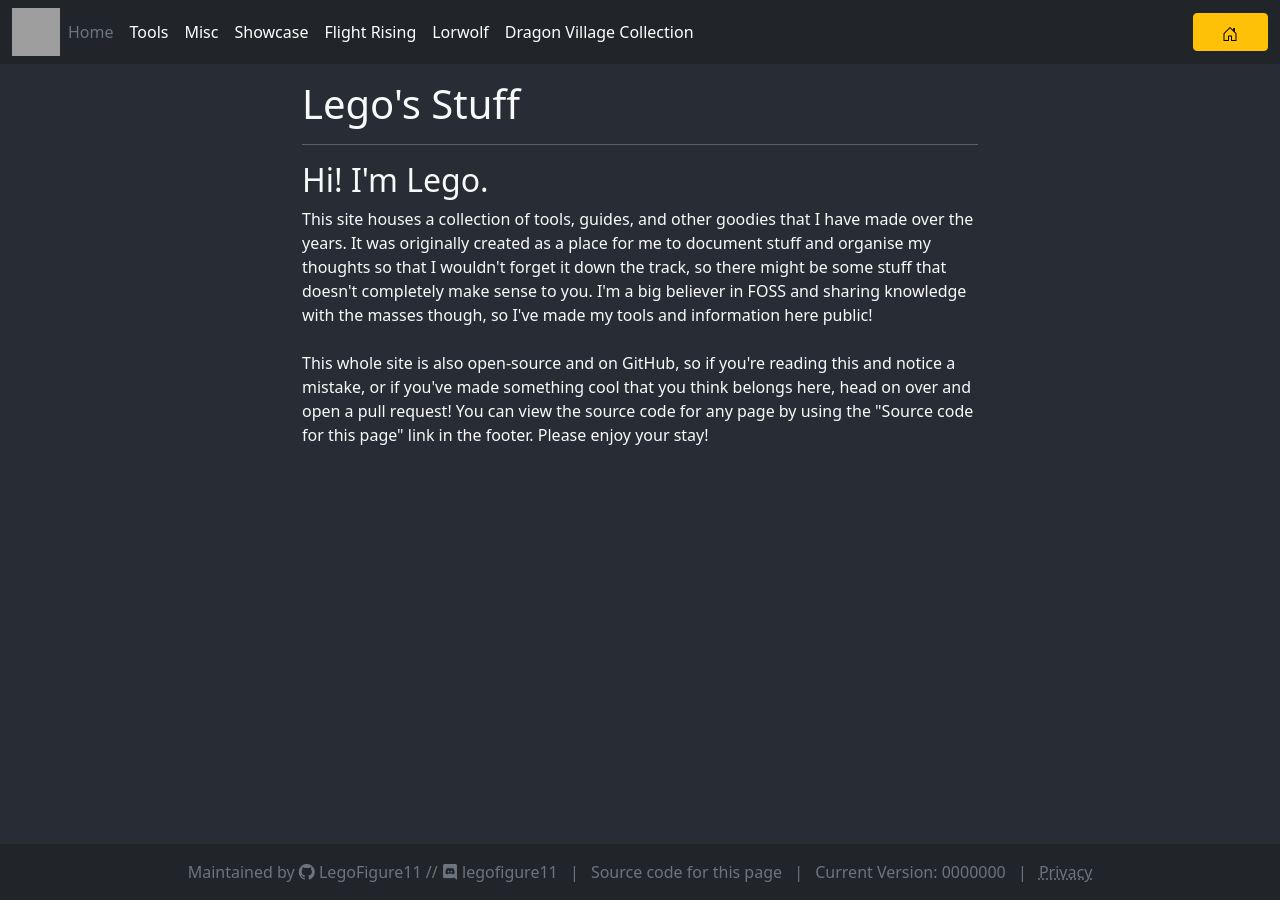
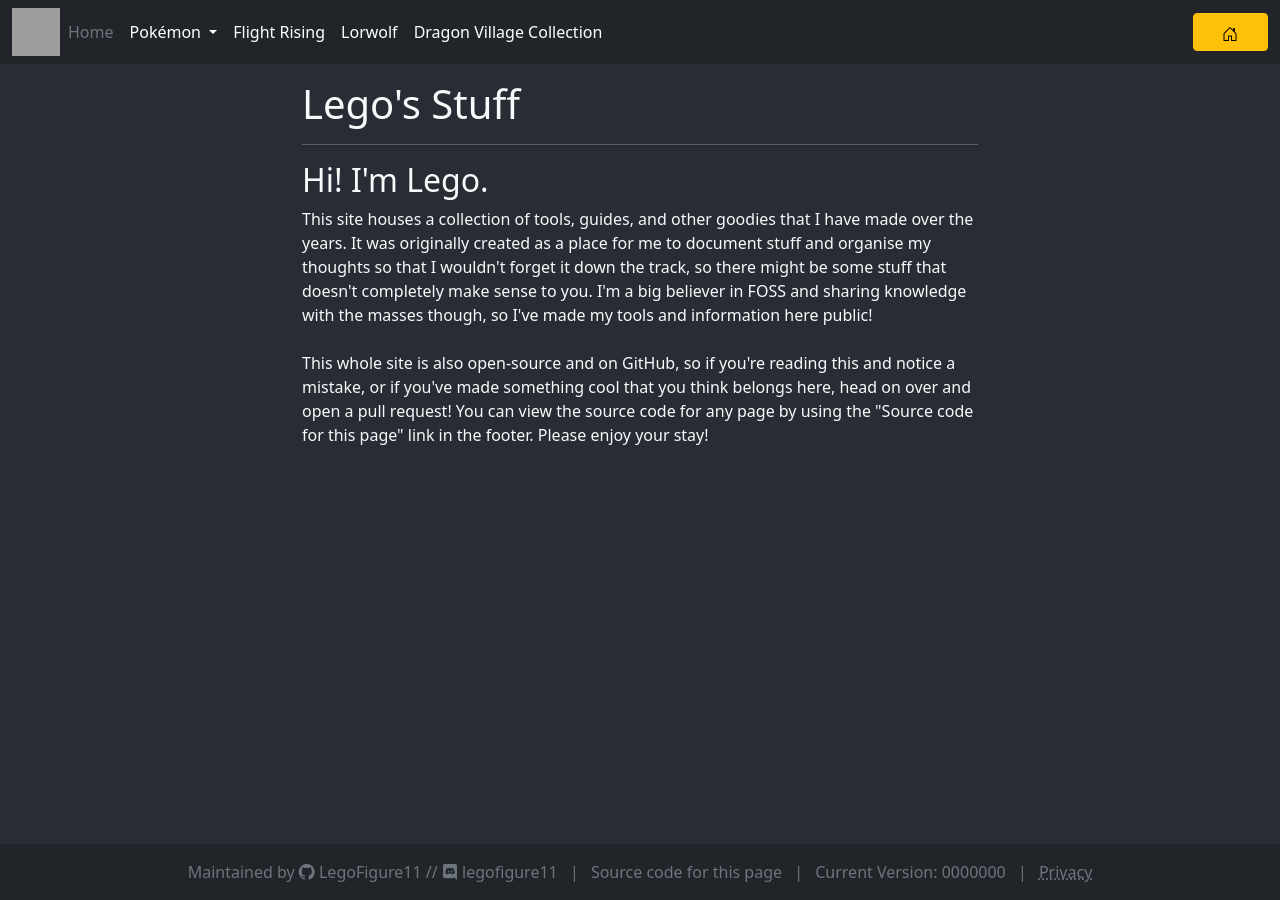
Before and after one commit to LegoFigure11/legofigure11.github.io, a Jekyll site: the page built from index.html, in a window 1280 px wide. Built offline with Jekyll 4.4.1, drawn with Linux system fonts in a browser that asks for light colours; comment, search, counter and statistics services are not loaded; grey boxes are pictures that could not be loaded.

Commit message:
Consolidate Pokemon subpages in navbar

```diff
--- a/_includes/shared/header/content.html
+++ b/_includes/shared/header/content.html
@@ -11,14 +11,15 @@
         <li class="nav-item">
           <a href="/" class="nav-link px-2 text-white" id="nav-home">Home</a>
         </li>
-        <li class="nav-item">
-          <a href="/tools/" class="nav-link px-2 text-white" id="nav-tools">Tools</a>
-        </li>
-        <li class="nav-item">
-          <a href="/misc/" class="nav-link px-2 text-white" id="nav-misc">Misc</a>
-        </li>
-        <li class="showcase">
-          <a href="/showcase/" class="nav-link px-2 text-white" id="nav-showcase">Showcase</a>
+        <li class="nav-item dropdown">
+          <a class="nav-link px-2 text-white dropdown-toggle" href="#" id="nav-pokemon" role="button" data-bs-toggle="dropdown" aria-expanded="false">
+            Pok&eacute;mon
+          </a>
+          <ul class="dropdown-menu dropdown-menu-dark" aria-labelledby="nav-pokemon">
+            <li><a class="dropdown-item" id="nav-tools" href="/tools/">Tools</a></li>
+            <li><a class="dropdown-item" id="nav-misc" href="/misc/">Misc</a></li>
+            <li><a class="dropdown-item" id="nav-showcase" href="/showcase/">Showcase</a></li>
+          </ul>
         </li>
         <li class="nav-item">
           <a href="/fr/" class="nav-link px-2 text-white" id="nav-fr">Flight Rising</a>
```
Also changed, not shown: _includes/shared/header/script.html (+6 -3 lines).
